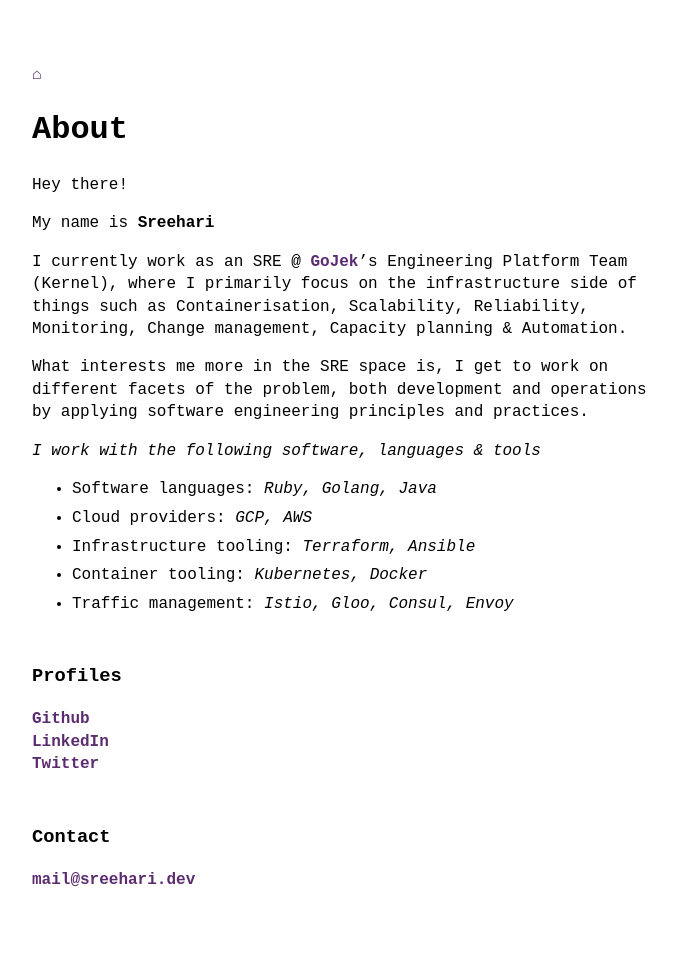
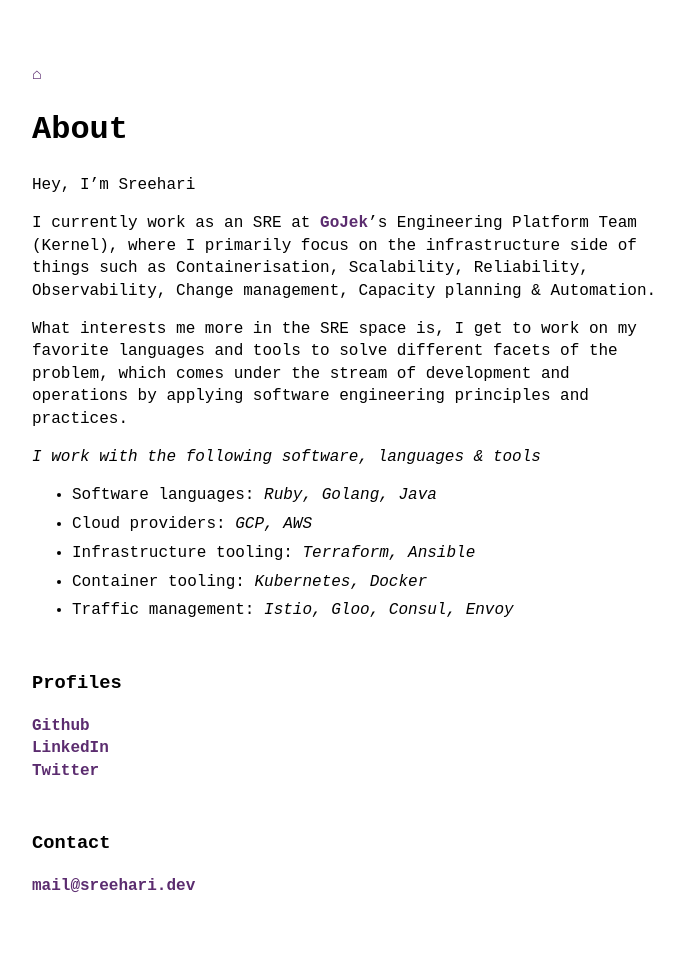
Before and after one commit to sreeharikmarar/sreeharikmarar.github.io, a Jekyll site: the page built from about.md, in a window 1280 px wide. Shown: the whole page, without its empty margins (288-972 px from the left). Built offline with Jekyll 4.4.1, drawn with Linux system fonts in a browser that asks for light colours.

Commit message:
modifying about

```diff
--- a/about.md
+++ b/about.md
@@ -4,15 +4,11 @@ title: About
 permalink: /about/
 ---
 
-Hey there!
+Hey, I'm Sreehari
 
-My name is **Sreehari**
+I currently work as an SRE at [GoJek](https://gojek.com)'s Engineering Platform Team (Kernel), where I primarily focus on the infrastructure side of things such as Containerisation, Scalability, Reliability, Observability, Change management, Capacity planning & Automation.
 
-
-
-I currently work as an SRE @ [GoJek](https://gojek.com)'s Engineering Platform Team (Kernel), where I primarily focus on the infrastructure side of things such as Containerisation, Scalability, Reliability, Monitoring, Change management, Capacity planning & Automation.
-
-What interests me more in the SRE space is, I get to work on different facets of the problem, both development and operations by applying software engineering principles and practices.
+What interests me more in the SRE space is, I get to work on my favorite languages and tools to solve different facets of the problem, which comes under the stream of development and operations by applying software engineering principles and practices.
 
 
 
```
